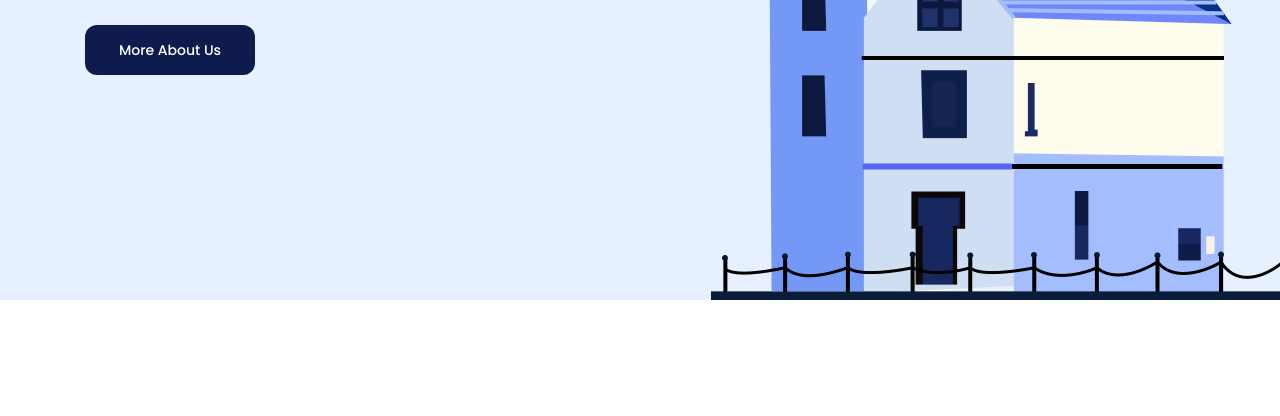
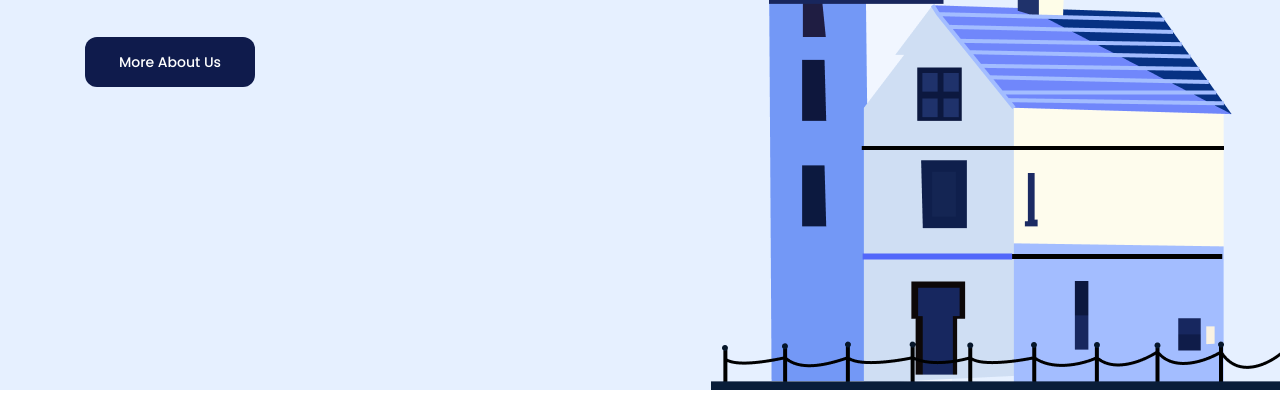
Before and after one commit to diepdp/htmlcss-01, a plain HTML site: page index.html in a window 1280 px wide. Shown: the part 500-916 px from the top of the page. Drawn offline with Linux system fonts and the light colour scheme.

Commit message:
improve header

```diff
--- a/assets/css/styles.css
+++ b/assets/css/styles.css
@@ -50,8 +50,18 @@ a {
     opacity: 0.9;
 }
 
+.fix-header {
+    padding-top: 26px;
+    background: #e6f0ff;
+    position: sticky;
+    top: -26px;
+    z-index: 999;
+}
+
 /* Header */
-.header {
+.hero-wrap {
+    display: flex;
+    flex-direction: column;
     position: relative;
     height: 100vh;
     background: #e6f0ff;
@@ -60,7 +70,7 @@ a {
 .navbar {
     display: flex;
     align-items: center;
-    padding-top: 38px;
+    padding: 12px 0;
 }
 
 .navbar ul {
--- a/index.html
+++ b/index.html
@@ -16,7 +16,7 @@
     </head>
     <body>
         <main style="height: 2000px">
-            <header class="header">
+            <header class="fix-header">
                 <div class="content">
                     <nav class="navbar">
                         <img src="./assets/img/logo.png" alt="Besnik." />
@@ -32,6 +32,10 @@
                             <a href="#!" class="btn action-btn">Sign up</a>
                         </div>
                     </nav>
+                </div>
+            </header>
+            <div class="hero-wrap">
+                <div class="content">
                     <div class="hero">
                         <div class="info">
                             <p class="sub-title">Welcome to Besnik Agency</p>
@@ -52,7 +56,7 @@
                         />
                     </div>
                 </div>
-            </header>
+            </div>
             <div class="clients">
                 <div class="content">
                     <div class="row">
```
